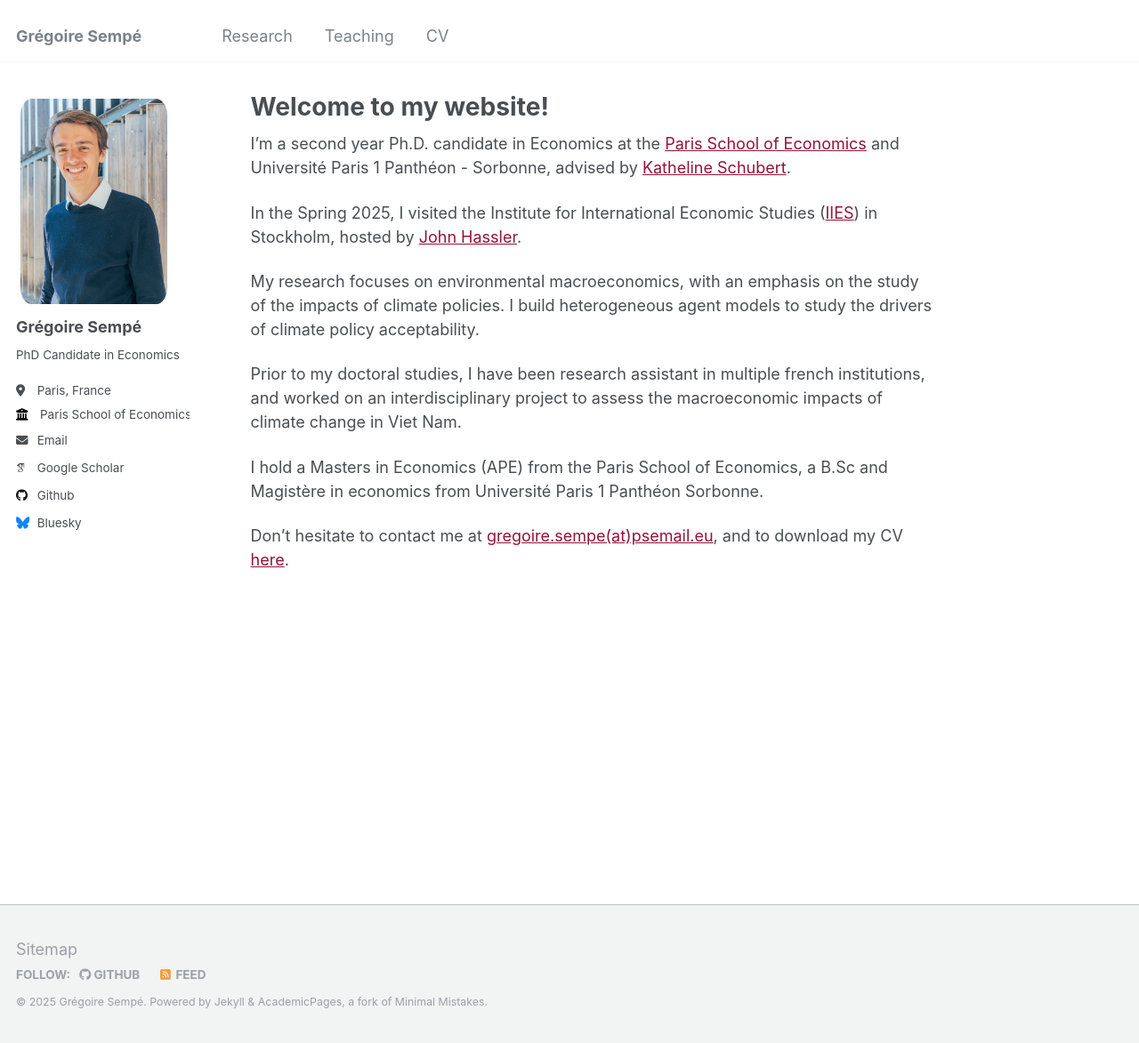
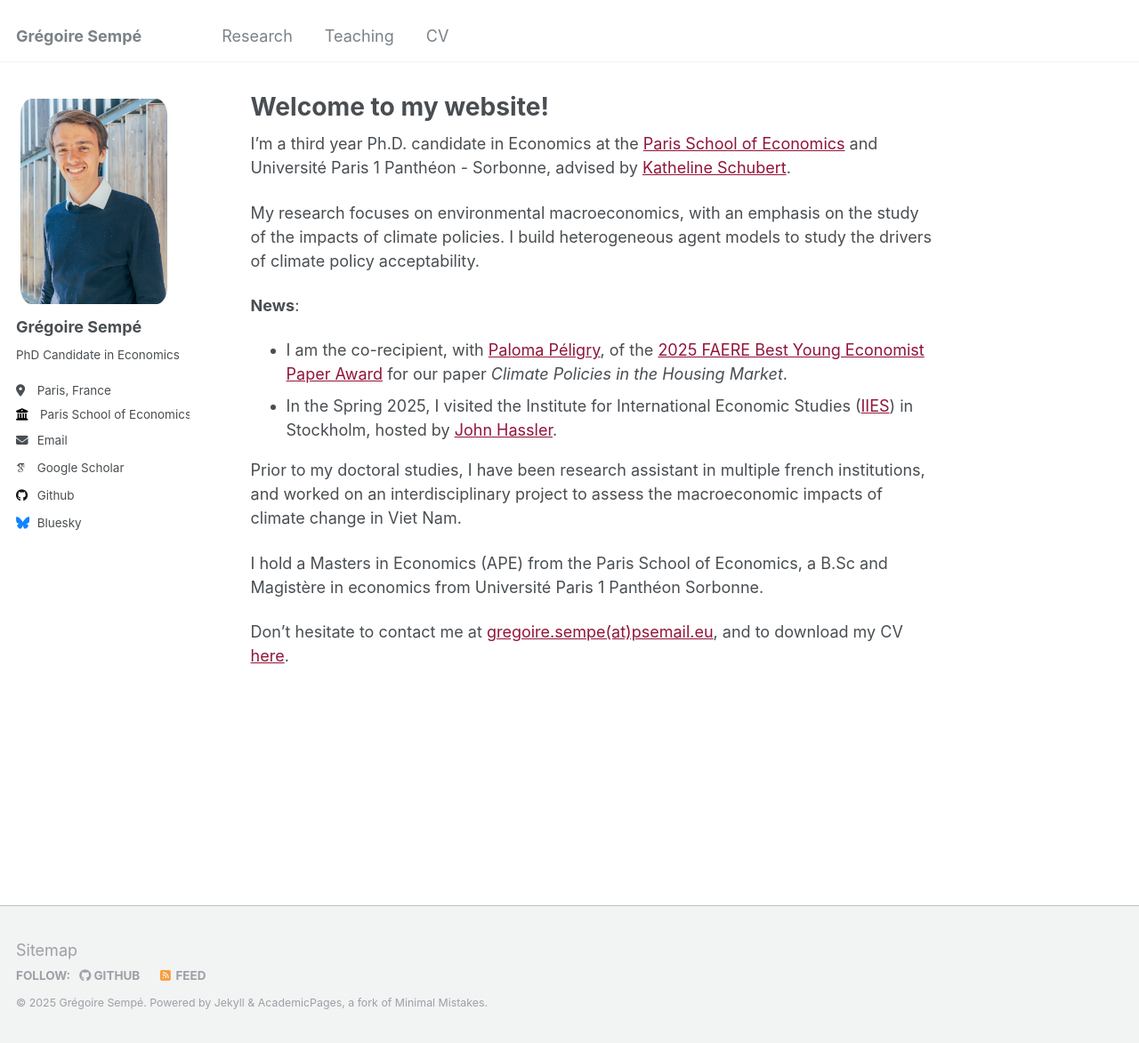
Before and after one commit to GregoireSempe/gregoiresempe.github.io, a Jekyll site: the page built from _pages/about.md, in a window 1280 px wide and 1173 px high. Shown: the whole window at 89% size. Built offline with Jekyll 4.4.1, drawn with Linux system fonts in a browser that asks for light colours; some web fonts are replaced.

Commit message:
Update website

```diff
--- a/_pages/about.md
+++ b/_pages/about.md
@@ -7,12 +7,15 @@ redirect_from:
   - /about.html
 ---
 
-I'm a second year Ph.D. candidate in Economics at the [Paris School of Economics](https://www.parisschoolofeconomics.eu/en/) and Université Paris 1 Panthéon - Sorbonne, advised by [Katheline Schubert](https://www.parisschoolofeconomics.eu/en/people/katheline-schubert/).
-
-In the Spring 2025, I visited the Institute for International Economic Studies ([IIES](https://www.su.se/institute-for-international-economic-studies/)) in Stockholm, hosted by [John Hassler](http://hassler-j.iies.su.se/).
+I'm a third year Ph.D. candidate in Economics at the [Paris School of Economics](https://www.parisschoolofeconomics.eu/en/) and Université Paris 1 Panthéon - Sorbonne, advised by [Katheline Schubert](https://www.parisschoolofeconomics.eu/en/people/katheline-schubert/).
 
 My research focuses on environmental macroeconomics, with an emphasis on the study of the impacts of climate policies.
 I build heterogeneous agent models to study the drivers of climate policy acceptability.
+
+**News**:
+- I am the co-recipient, with [Paloma Péligry](https://www.sciencespo.fr/department-economics/directory/peligry-paloma/), of the [2025 FAERE Best Young Economist Paper Award](https://faere.fr/prix-faere-2025-paloma-peligry-et-gregoire-sempre/) for our paper *Climate Policies in the Housing Market*.
+- In the Spring 2025, I visited the Institute for International Economic Studies ([IIES](https://www.su.se/institute-for-international-economic-studies/)) in Stockholm, hosted by [John Hassler](http://hassler-j.iies.su.se/).
+
 
 Prior to my doctoral studies, I have been research assistant in multiple french institutions, and worked on an interdisciplinary project to assess the macroeconomic impacts of climate change in Viet Nam.
 
```
Also changed, not shown: _pages/research.md (+1 -1 lines), _pages/teaching.md (+2 -2 lines), 4 other files.
